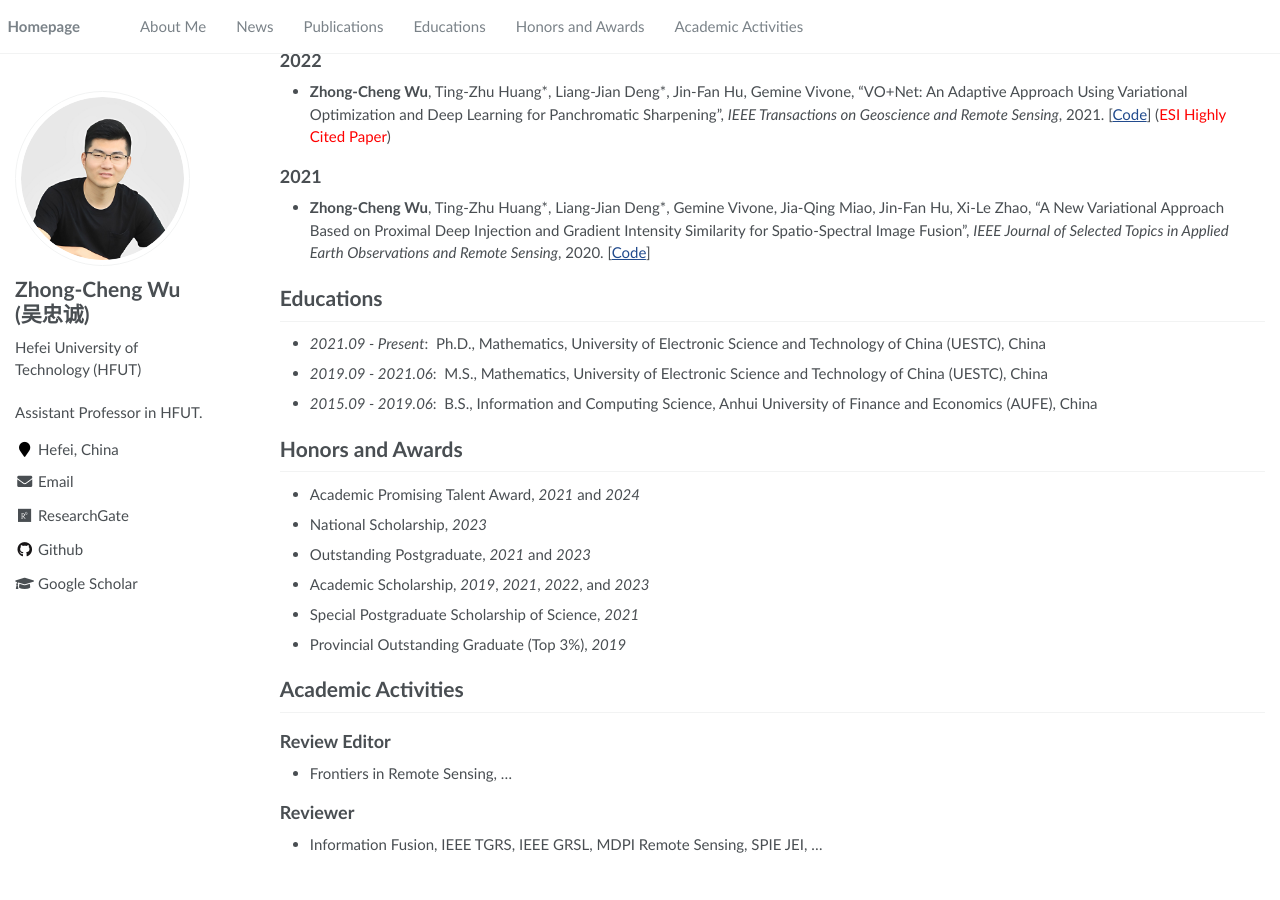
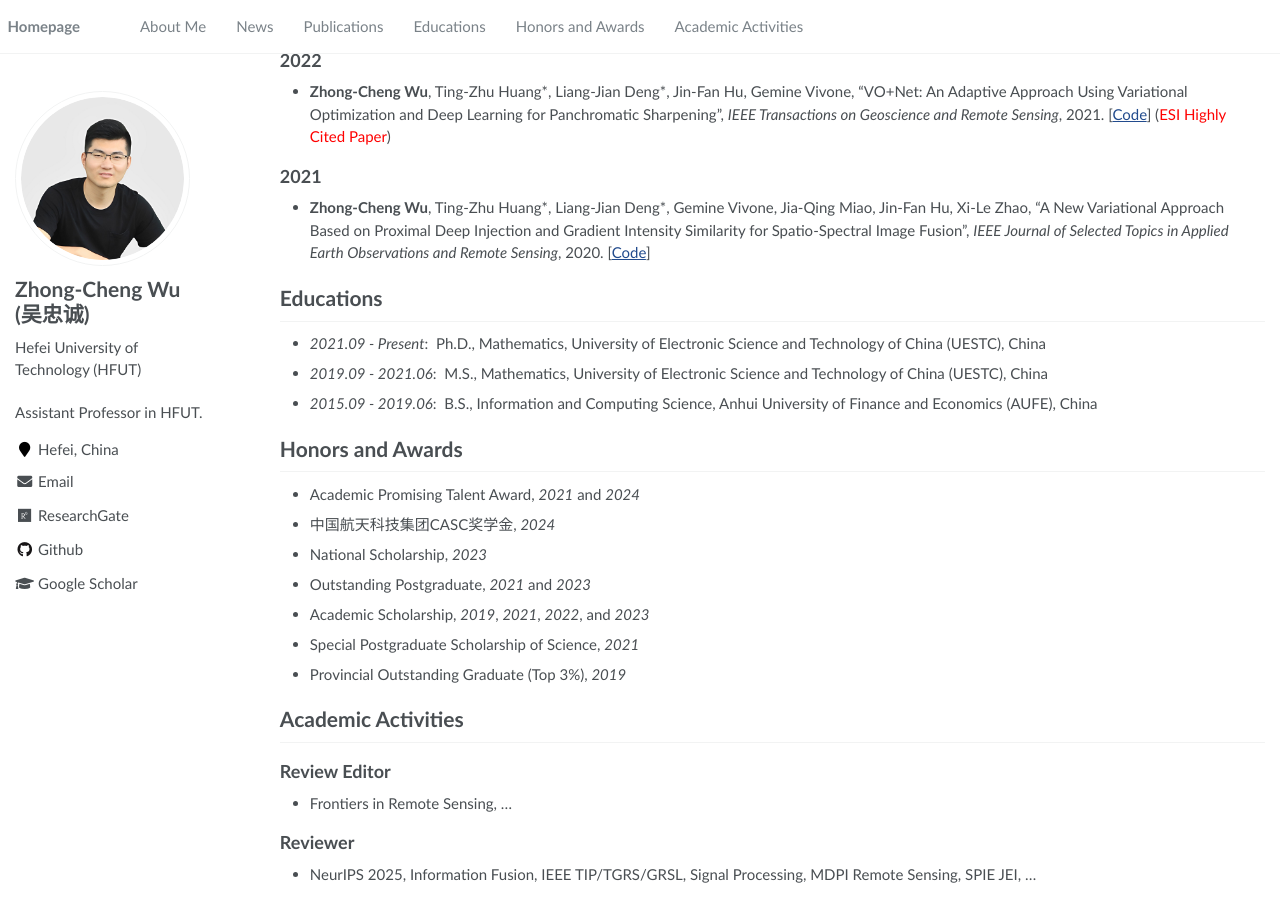
Before and after one commit to zhongchengwu/zhongchengwu.github.io, a Jekyll site: the page built from _pages/about.md, in a window 1280 px wide and 900 px high, scrolled down 1260 px. Built offline with Jekyll 4.4.1, drawn with Linux system fonts in a browser that asks for light colours; before the commit the page ends 2130 px from its top, so only the background shows below that.

Commit message:
Update about.md

```diff
--- a/_pages/about.md
+++ b/_pages/about.md
@@ -83,6 +83,7 @@ E-mail: <wuzhch97@163.com>; <zhongcheng.wu@hfut.edu.cn> &emsp; [Google Scholar](
 
 # Honors and Awards
 - Academic Promising Talent Award, *2021* and *2024*
+- 中国航天科技集团CASC奖学金, *2024*
 - National Scholarship, *2023*
 - Outstanding Postgraduate, *2021* and *2023*
 - Academic Scholarship, *2019*, *2021*, *2022*, and *2023*
@@ -95,4 +96,4 @@ E-mail: <wuzhch97@163.com>; <zhongcheng.wu@hfut.edu.cn> &emsp; [Google Scholar](
 - Frontiers in Remote Sensing, ...
 
 ## Reviewer
-- Information Fusion, IEEE TGRS, IEEE GRSL, MDPI Remote Sensing, SPIE JEI, ...
+- NeurIPS 2025, Information Fusion, IEEE TIP/TGRS/GRSL, Signal Processing, MDPI Remote Sensing, SPIE JEI, ...
```
